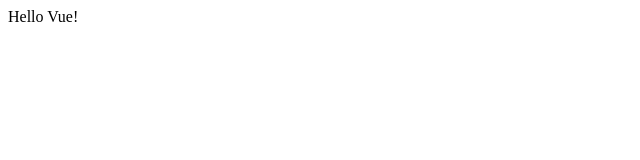
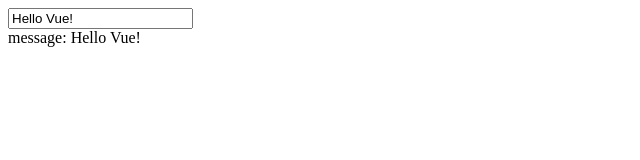
Before and after one commit to marcinru/vue-mag, a plain HTML site: page index.html in a window 1280 px wide. Shown: the whole page, without its empty margins (0-640 px from the left). Drawn offline with nearby package versions, Linux system fonts and the light colour scheme.

Commit message:
Add two way data binding example

```diff
--- a/index.html
+++ b/index.html
@@ -8,8 +8,9 @@
 </head>
 <body>
     <div id="app">
-        <div v-if="showHello">
-            {{ hello }}
+        <input type="text" v-model="hello">
+        <div v-show="hello.length > 2">
+            message: {{ hello }}
         </div>
     </div>
     <script src="https://cdn.jsdelivr.net/npm/vue/dist/vue.js"></script>
@@ -17,8 +18,7 @@
         var vm = new Vue({
             el: '#app',
             data: {
-                hello: 'Hello Vue!',
-                showHello: true
+                hello: 'Hello Vue!'
             }
         })
     </script>
```
